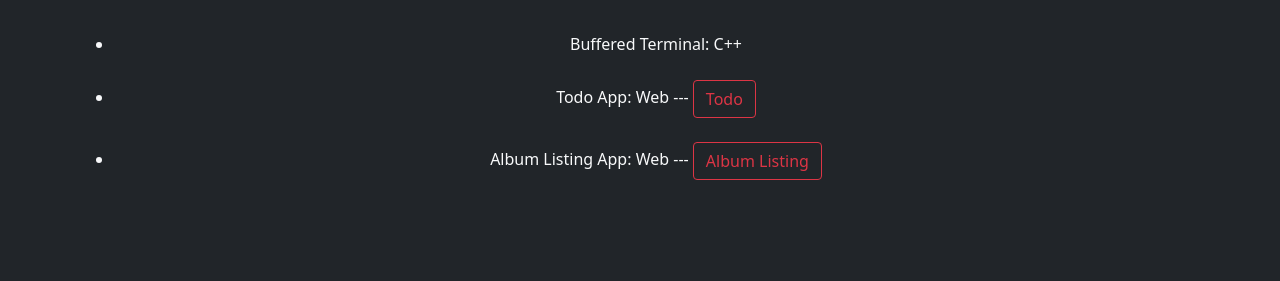
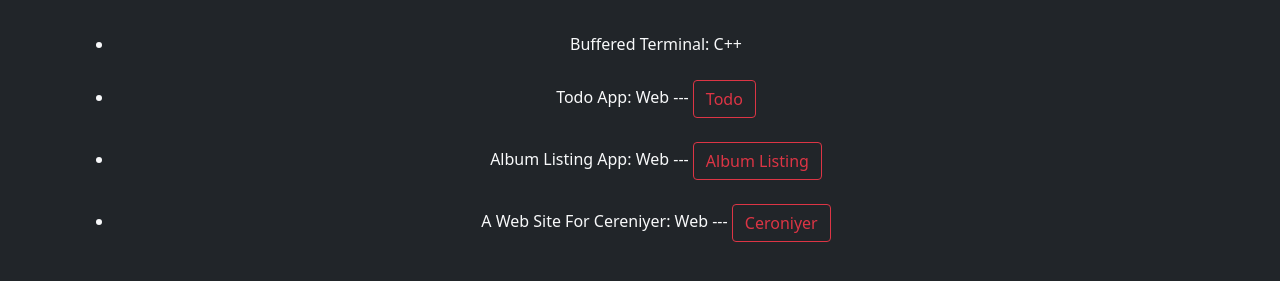
Before and after one commit to arvofm/My-Basic-Stuff, a website: page index.html in a window 1280 px wide. Shown: the part 123-404 px from the top of the page. Drawn offline with nearby package versions, Linux system fonts and the light colour scheme.

Commit message:
Update index.html

```diff
--- a/index.html
+++ b/index.html
@@ -20,6 +20,8 @@
             <br>
             <li class="text-center">Album Listing App: Web --- <a href="./Album-Listing-App/index.html" class="btn btn-outline-danger" target="_blank">Album Listing</a></li>
             <br>
+            <li class="text-center">A Web Site For Cereniyer: Web --- <a href="./Cereniyer/index.html" class="btn btn-outline-danger" target="_blank">Ceroniyer</a></li>
+            <br>
         </ul>
     </div>
 </body>
```
